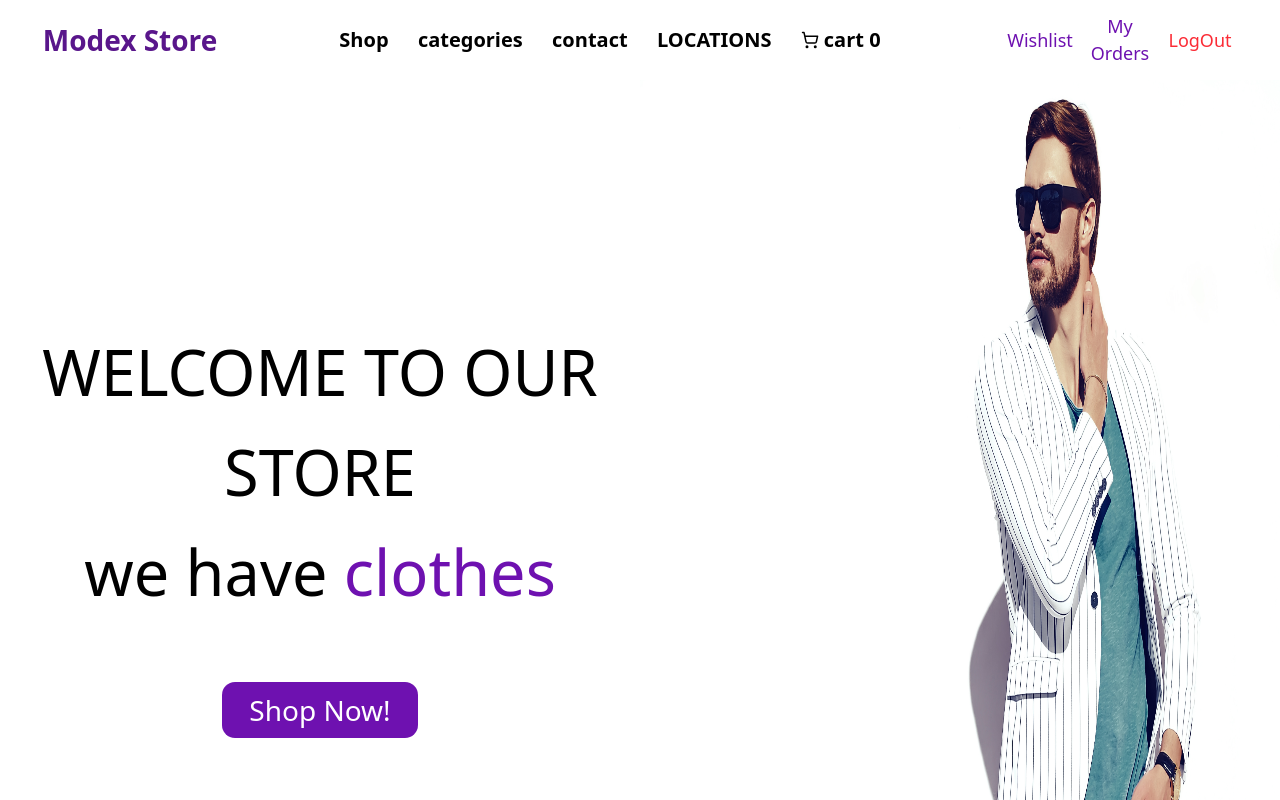
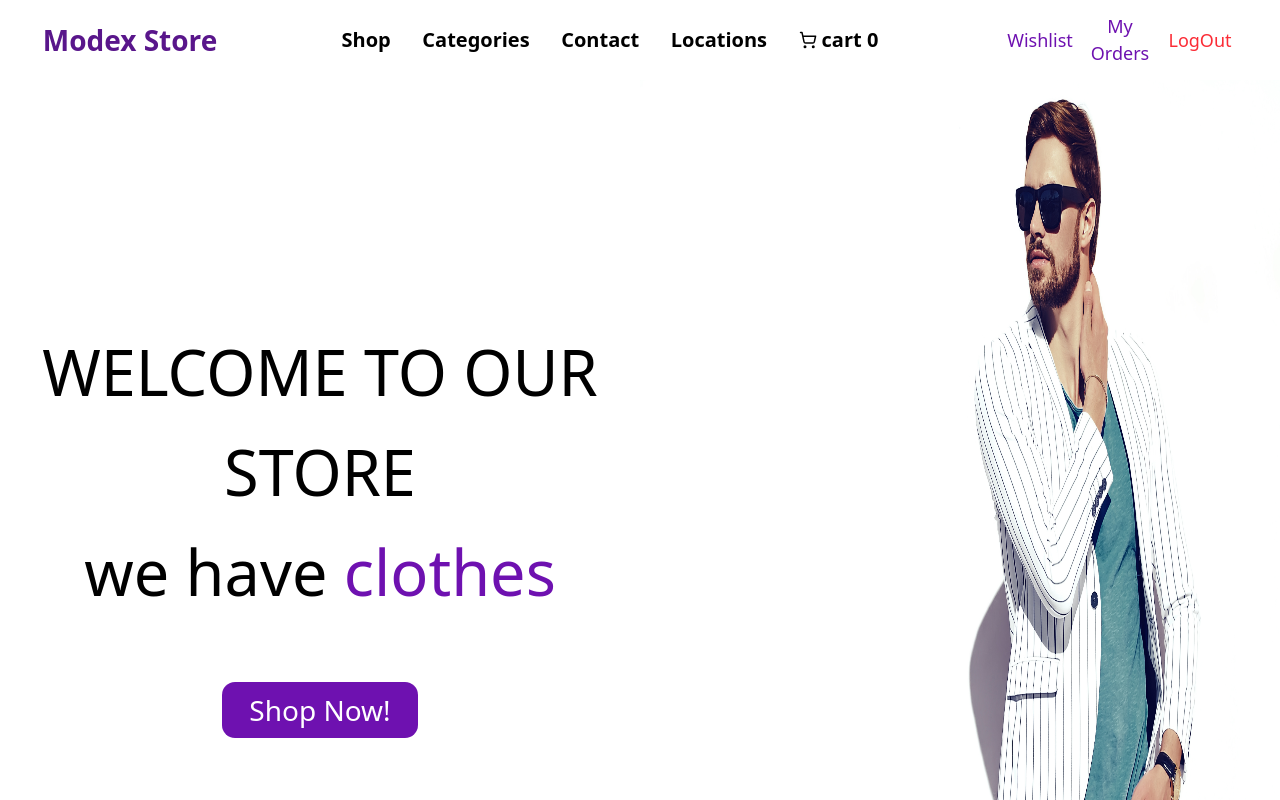
Before and after one commit to ahmed-rmdan/ModexStore, a React (Vite) app: page / in a window 1280 px wide. Shown: the top 800 px of the page. Built offline with nearby package versions, Linux system fonts and the light colour scheme.

Commit message:
locations ui

```diff
--- a/src/compononts/header.tsx
+++ b/src/compononts/header.tsx
@@ -25,9 +25,9 @@ return(
              <NavLink className=" text-center  text-purple-900 font-bold w-[40%] sm:w-[25%]  text-[6em] md:w-[25%] lg:text-[6.5em]   xl:w-[15%] xl:text-[7em]  2xl:w-[20%]  " to={'/'}><h1  > Modex Store</h1></NavLink>
              <div className="flex flex-row items-center justify-evenly w-[60%] sm:w-[70%] text-[5em] text-black font-semibold md:w-[55%] md:text-[4em] lg:w-[55%] lg:text-[4em]  xl:w-[50%] xl:text-[5em] 2xl:w-[50%] ">
                 <NavLink to={'/products'} className={({isActive})=>isActive?"cursor-pointer text-purple-800 ":"cursor-pointer hover:text-purple-800"}> Shop</NavLink>
-                <NavLink to={'/categories'} className={({isActive})=>isActive?"cursor-pointer text-purple-800 ":"cursor-pointer hover:text-purple-800"}> categories</NavLink>
-                <NavLink to={'contact'} className="cursor-pointer hover:text-purple-800  transition-all duration-200" > contact</NavLink>
-               <NavLink className={({isActive})=>isActive?"cursor-pointer text-purple-800 ":"cursor-pointer hover:text-purple-800"} to={'/locations'}> LOCATIONS</NavLink>
+                <NavLink to={'/categories'} className={({isActive})=>isActive?"cursor-pointer text-purple-800 ":"cursor-pointer hover:text-purple-800"}> Categories</NavLink>
+                 <NavLink className={({isActive})=>isActive?"cursor-pointer text-purple-800  ":"cursor-pointer hover:text-purple-800 "}  to={'/contact'}> Contact</NavLink>
+               <NavLink className={({isActive})=>isActive?"cursor-pointer text-purple-800 ":"cursor-pointer hover:text-purple-800"} to={'/locations'}> Locations</NavLink>
                    <div className=" flex flex-row items-center text-[1em]  gap-[5px] hover:text-purple-800">
                 <ShoppingCart size={'0.9em'}></ShoppingCart>
               <Cart ></Cart>
@@ -66,9 +66,9 @@ else {
             {menu?<div className="flex flex-col absolute left-0 top-10 gap-[30px] h-[900px] w-[25%] items-center justify-start bg-white z-[10000]  ">
                   <div className="flex flex-col items-center justify-end h-[300px] gap-[50px] text-[4.5em] ">
                         <NavLink to={'/products'} className={({isActive})=>isActive?"cursor-pointer text-purple-800 underline ":"cursor-pointer hover:text-purple-800 "}> Shop</NavLink>
-                <NavLink to={'/categories'} className={({isActive})=>isActive?"cursor-pointer text-purple-800 underline ":"cursor-pointer hover:text-purple-800 "}> categories</NavLink>
-                <NavLink className="cursor-pointer hover:text-purple-800  transition-all duration-200 " to={'/contact'}> contact</NavLink>
-               <NavLink className={({isActive})=>isActive?"cursor-pointer underline  text-purple-800":"cursor-pointer hover:text-purple-800 "} to={'/locations'}> LOCATIONS</NavLink>
+                <NavLink to={'/categories'} className={({isActive})=>isActive?"cursor-pointer text-purple-800 underline ":"cursor-pointer hover:text-purple-800 "}> Categories</NavLink>
+                <NavLink className={({isActive})=>isActive?"cursor-pointer text-purple-800 underline ":"cursor-pointer hover:text-purple-800 "}  to={'/contact'}> Contact</NavLink>
+               <NavLink className={({isActive})=>isActive?"cursor-pointer underline  text-purple-800":"cursor-pointer hover:text-purple-800 "} to={'/locations'}> Locations</NavLink>
                   </div>
                   <div className="flex flex-col h-[150px] w-[80%] border-t-1 gap-[20px] items-center justify-center ">
                            {/* <button className=" border-2 buttonstyle w-[5.5em] cursor-pointer text-[4.5em]  ">log in</button>
--- a/src/compononts/location.tsx
+++ b/src/compononts/location.tsx
@@ -4,18 +4,19 @@ import { MapContainer, TileLayer,Marker,Popup} from 'react-leaflet'
 export const Location:React.FC<{location:[number,number]}>=(props)=>{
 
 return(
-    <div className="h-[350px] w-full">
-            <MapContainer className="h-full" center={props.location} zoom={13} scrollWheelZoom={false}>
+    <div className=" flex flex-col h-[350px] w-full gap-[20px]">
+            <MapContainer className="h-[90%]" center={props.location} zoom={13} scrollWheelZoom={false}>
     <TileLayer
       attribution='&copy; <a href="https://www.openstreetmap.org/copyright">OpenStreetMap</a> contributors'
       url="https://{s}.tile.openstreetmap.org/{z}/{x}/{y}.png"
     />
     <Marker position={props.location}>
       <Popup>
-        FOOD ORDER BRANCH
+        Modex Store Branch
       </Popup>
     </Marker>
   </MapContainer>
+     <a className="text-[2.3em] sm:text-[3em] cursor-pointer hover:underline"  href={`https://www.google.com/maps?q=${props.location[0]},${props.location[1]}`}> Click here to open in google maps</a>
     </div>
 )
 }
--- a/src/compononts/locations.tsx
+++ b/src/compononts/locations.tsx
@@ -5,8 +5,8 @@ import {Location} from "./location";
 export const Locations:React.FC<{}>=()=>{
 
     return(
-         <section className="container flex flex-col h-[1750px] text-[5px] mx-auto justify-around">
-                <p className="text-[8em] font-bold text-purple-800 underline h-[100px]">Locations</p>
+         <section className="container text-center flex flex-col h-[1750px] text-[4.3px] sm:text-[5px] mx-auto justify-around">
+                <p className="text-[9em] font-bold text-purple-800 underline h-[100px]">Branch Locations</p>
                 <div className="locations">
                      <div className="flex flex-col w-[50%] h-[400px]  text-purple-800 ">
                            <p className="text-[7em] font-bold h-[50px] self-center">Cairo</p>
```
